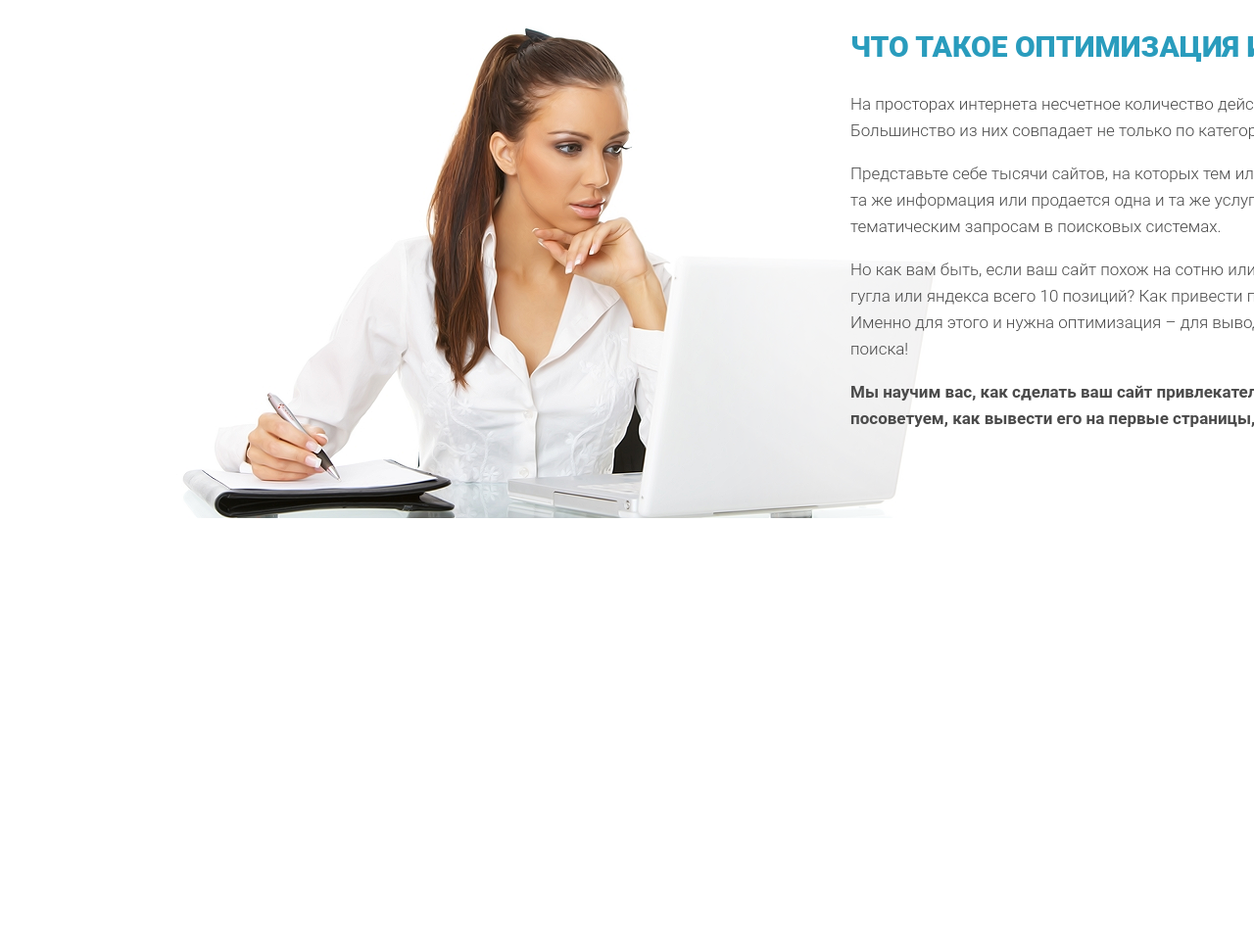
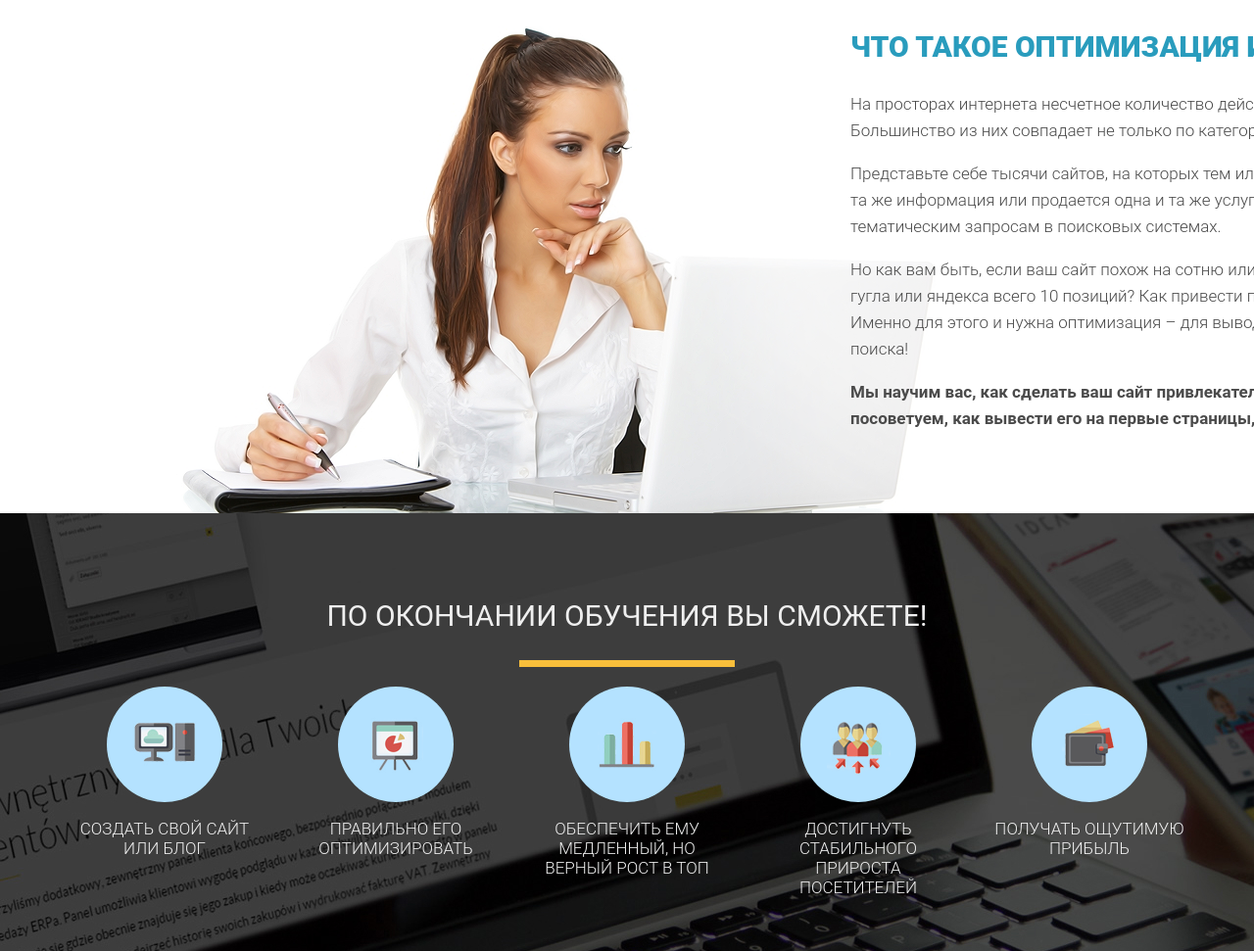
Before and after one commit to KlymenkoVlad/Site-For-Course, a website built with Vite: page index.html in a window 1280 px wide. Shown: the part 1469-2440 px from the top of the page at 98% size. Before the commit the page ends 1998 px from the top, so only its background shows below. Built offline with nearby package versions, Linux system fonts and the light colour scheme.

Commit message:
course after is done

```diff
--- a/index.html
+++ b/index.html
@@ -62,8 +62,48 @@
               <p>Но как вам быть, если ваш сайт похож на сотню или тысячу таких же, а на одной странице гугла или яндекса всего 10 позиций? Как привести посетителей страницы своего ресурса? Именно для этого и нужна оптимизация – для вывода вашего сайта на первую страницу поиска! </p>
               <p><span>Мы научим вас, как сделать ваш сайт привлекательным для поисковых систем и посоветуем, как вывести его на первые страницы, обходя всех конкурентов.</span></p>
           </div></p>
+        </div>
+      </div>
+
+      <div class="after-container">
+        <p>По окончании обучения Вы сможете!</p>
+        <div class="course-exp-stripe"></div>
+          <div class="after-flex-container">
+
+            <div class="after-flex-item">
+              <div class="circle"><img class="after-img" src="./src/icon/finish_icon_1.png" alt=""></div>
+
+              <p>Создать свой сайт или блог</p>
+            </div>
+
+            <div class="after-flex-item">
+              <div class="circle"><img class="after-img" src="./src/icon/finish_icon_2.png" alt=""></div>
+
+              <p>Правильно его оптимизировать</p>
+            </div>
+
+            <div class="after-flex-item">
+              <div class="circle"><img class="after-img" src="./src/icon/finish_icon_3.png" alt=""></div>
+
+              <p>Обеспечить ему медленный, но верный рост в
+                ТОП</p>
+            </div>
+
+            <div class="after-flex-item">
+              <div class="circle"><img class="after-img" src="./src/icon/finish_icon_4.png" alt=""></div>
+
+              <p>Достигнуть стабильного прироста посетителей</p>
+            </div>
+
+            <div class="after-flex-item">
+              <div class="circle"><img class="after-img" src="./src/icon/finish_icon_5.png" alt=""></div>
+
+              <p>Получать ощутимую прибыль</p>
+            </div>
+
 
         </div>
+
       </div>
 
     </main>
--- a/style.scss
+++ b/style.scss
@@ -269,3 +269,54 @@ h2 {
     left: 140px;
     top: 50px;
 }
+
+//-------------------------------------------
+
+.after-container {
+    height: 447px;
+    background: url('./src/img/second_bg.jpg') center center/cover no-repeat;
+    text-align: center;
+    padding: 60px 0px;
+
+}
+
+
+.circle {
+    height: 118px;
+    width: 118px;
+    border-radius: 100%;
+    background: #B4E2FF;
+    margin: auto;
+    display: flex;
+    justify-content: center;
+    align-items: center;
+}
+
+.after-flex-container {
+    display: flex;
+    justify-content: space-around;
+    margin: 20px 0;
+    padding: 0 50px;
+}
+
+.after-container .after-flex-item p {
+    width: 200px;
+    font-weight: 300;
+    font-size: 17px;
+    line-height: 20px;
+
+    color: #EFEFEF;
+
+}
+
+.after-container p {
+
+    font-weight: 400;
+    font-size: 30px;
+    line-height: 30px;
+
+    text-align: center;
+    text-transform: uppercase;
+
+    color: #EFEFEF;
+}
```
Also changed, not shown: src/icon/finish_icon_1.png (added), src/icon/finish_icon_2.png (added), src/icon/finish_icon_3.png (added), src/icon/finish_icon_4.png (added), src/icon/finish_icon_5.png (added), src/img/second_bg.jpg (added).
